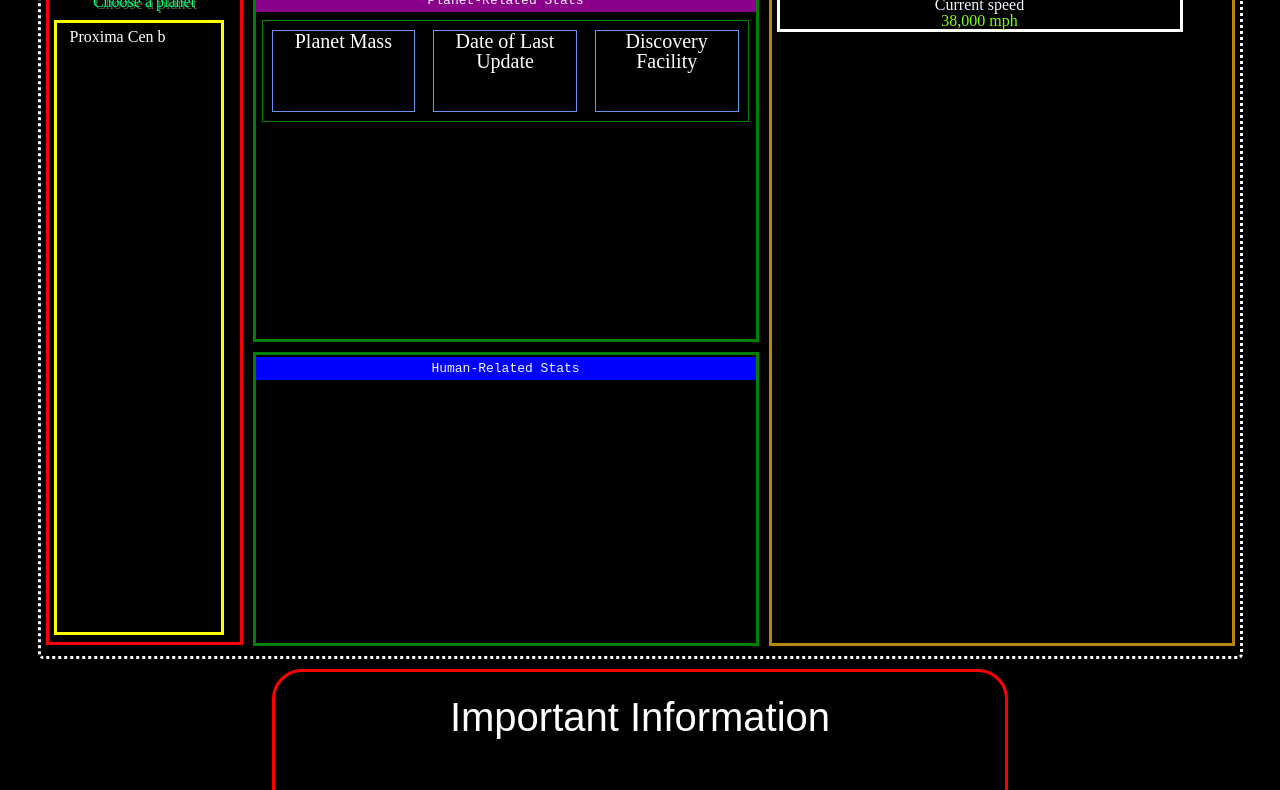
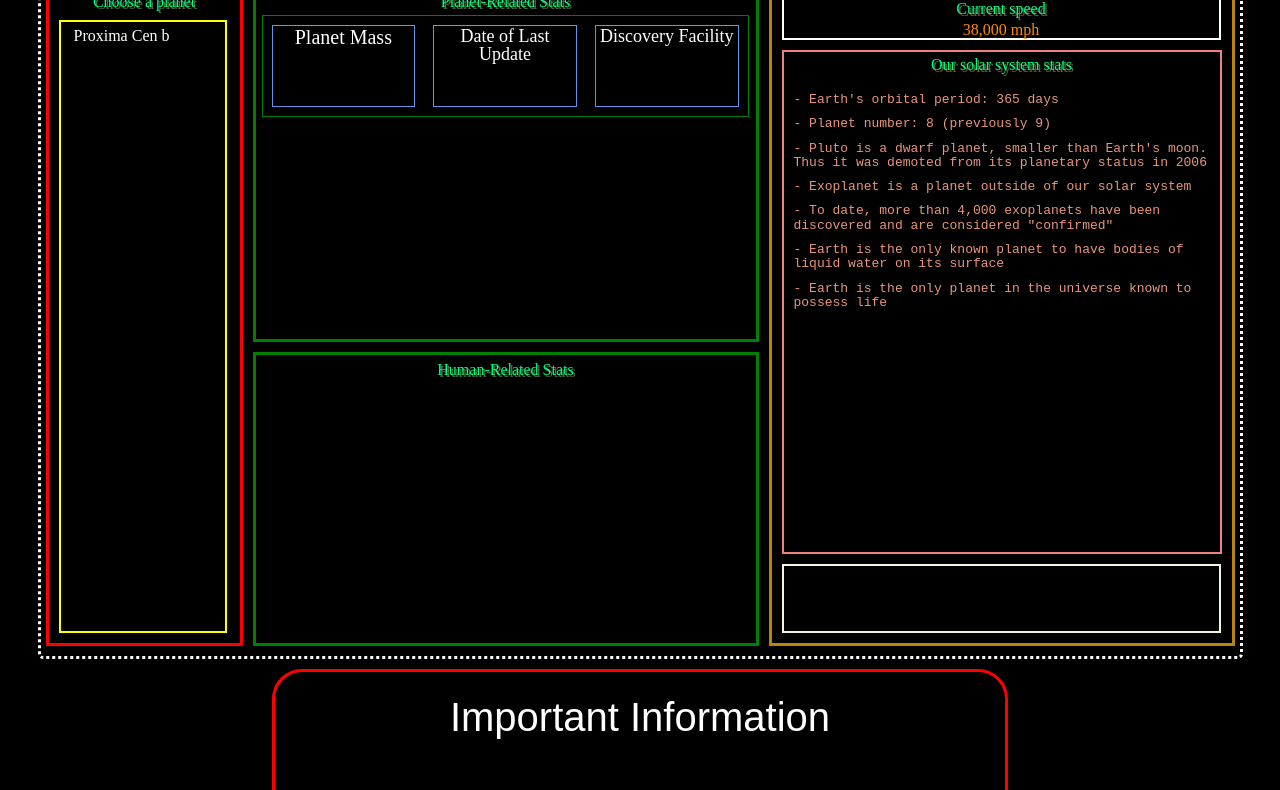
Before and after one commit to alexeysergeev-cm/Space-Traveler, a website built with webpack: page index.html in a window 1280 px wide. Shown: the part 327-1117 px from the top of the page. Built offline with nearby package versions, Linux system fonts and the light colour scheme; files whose address does not match are found by name.

Commit message:
add proper labels

```diff
--- a/css/main.css
+++ b/css/main.css
@@ -154,7 +154,7 @@ body {
   width: 191px;
   border: 3px solid rgb(255 0 0);
   margin: 5px;
-  height: 653px;
+  height: 654px;
 
 }
 
@@ -169,7 +169,7 @@ body {
 .planets-list{
   color: white;
   overflow: scroll;
-  border: 3px solid rgb(255 255 0);
+  border: 2px solid rgb(255 255 0);
   padding: 2px;
   margin: 5px;
   display: flex;
@@ -178,10 +178,11 @@ body {
   padding-left: 5px;
   line-height: 1.5;
   height: 605px;
+  margin-left: 10px;
+
 }
 
 .switch-controller{
-  /* border: 2px solid rgb(100 149 237); */
   display: flex;
   justify-content: space-between;
   margin-top: 9px;
@@ -262,19 +263,32 @@ body {
 }
 
 .data-info{
-  text-align: center;
+  /* text-align: center;
   padding: 5px;
   font-family: monospace;
   background-color: rgb(139 0 139);
-  margin-bottom: 8px;
+  margin-bottom: 8px; */
+  color: rgb(0, 255, 136);
+  text-align: center;
+  padding: 5px;
+  margin: auto;
+  text-shadow: 2px 2px 0px darkolivegreen;
 }
 
+
+
+
 .other-info{
-  text-align: center;
+  /* text-align: center;
   padding: 5px;
   font-family: monospace;
   background-color: rgb(0 0 255);
-  margin-bottom: 8px;
+  margin-bottom: 8px; */
+  color: rgb(0, 255, 136);
+  text-align: center;
+  padding: 5px;
+  margin: auto;
+  text-shadow: 2px 2px 0px darkolivegreen;
 }
 
 .planet-data{
@@ -292,11 +306,22 @@ body {
 }
 
 .spacecraft-info{
-  width: 400px;
-  border: 3px solid white;
+  width: 435px;
+  border: 2px solid white;
   height: fit-content;
   margin: 5px;
+  margin-left: 10px;
 }
+
+.speed-title{
+  color: rgb(0, 255, 136);
+  text-align: center;
+  padding: 5px;
+  margin: auto;
+  text-shadow: 2px 2px 0px darkolivegreen;
+}
+
+
 
 .speed{
   text-align: center;
@@ -352,11 +377,12 @@ body {
 .planet-mass > h6 {
   color: rgb(255 255 255);
   font-size: 20px;
+  padding: 1px;
 }
 
 .planet-mass > p {
   color: greenyellow;
-  font-size: 19px;
+  font-size: 17px;
   padding-top: 10px;
   font-family: monospace;
 }
@@ -371,12 +397,13 @@ body {
 
 .misc > h6 {
   color: rgb(255 255 255);
-  font-size: 20px;
+  font-size: 18px;
+  padding: 1px;
 }
 
 .misc > p {
-  color: red;
-  font-size: 19px;
+  color: orange;
+  font-size: 17px;
   padding-top: 10px;
   font-family: monospace;
 }
@@ -393,13 +420,15 @@ body {
 
 .facility > h6 {
   color: rgb(255 255 255);
-  font-size: 20px;
+  font-size: 18px;
+  padding: 1px;
+
 }
 
 .facility > p {
   color: orange;
-  font-size: 13px;
-  padding-top: 5px;
+  font-size: 17px;
+  padding-top: 8px;
   font-family: monospace;
 }
 
@@ -408,3 +437,40 @@ body {
   border: 3px solid rgb(184 134 11);
   width: 460px;
 }
+
+.solar-system-stats{
+    border: 2px solid rgb(240 128 128);
+  width: 436px;
+  height: 500px;
+  margin: 10px;
+}
+
+
+.source-info{
+  width: 435px;
+  height: 65px;
+  border: 2px solid rgb(245 245 220);
+  margin: 6px 10px 0 10px;
+}
+
+.solar-title-cont{
+  color: rgb(0, 255, 136);
+  text-align: center;
+  padding: 5px;
+  margin: auto;
+  text-shadow: 2px 2px 0px darkolivegreen;
+}
+
+
+
+.our-solar{
+  font-family: monospace;
+  color: rgb(233 150 122);
+  padding: 10px 5px 0 5px;
+  line-height: 1.1;
+  text-indent: 0px;
+}
+
+.our-solar > p {
+  padding: 5px;
+}
--- a/index.html
+++ b/index.html
@@ -87,7 +87,7 @@
         <div class="data-cont">
           <div class="planet-data">
             <div class='data-info'>
-              <h1 style="color: aliceblue;">Planet-Related Stats</h1>
+              <h1>Planet-Related Stats</h1>
             </div>
             <div class="planet-data-svg">
 
@@ -106,20 +106,37 @@
           </div>
           <div class="other-data">
             <div class="other-info">
-              <h1 style="color: aliceblue;">Human-Related Stats</h1>
+              <h1>Human-Related Stats</h1>
             </div>
 
           </div>
         </div>
         <div class="static-info">
           <div class="spacecraft-info">
-            <div class="speed">
-              <h1 style="color: aliceblue;">Current speed</h1>
+            <div class="speed-title">
+              <h1>Current speed</h1>
             </div>
 
             <div class="speed">
-              <h1 style="color: rgb(127 255 0);">38,000 mph</h1>
+              <h1 style="color: rgb(255 140 0);">38,000 mph</h1>
             </div>
+          </div>
+          <div class="solar-system-stats">
+            <div class="solar-title-cont">
+              <h1>Our solar system stats</h1>
+            </div>
+            <div class="our-solar">
+              <p>- Earth's orbital period: 365 days</p>
+              <p>- Planet number: 8 (previously 9)</p>
+              <p>- Pluto is a dwarf planet, smaller than Earth's moon. Thus it was demoted from its planetary status in 2006</p>
+              <p>- Exoplanet is a planet outside of our solar system</p>
+              <p>- To date, more than 4,000 exoplanets have been discovered and are considered "confirmed"</p>
+              <p>- Earth is the only known planet to have bodies of liquid water on its surface</p>
+              <p>- Earth is the only planet in the universe known to possess life</p>
+            </div>
+          </div>
+          <div class="source-info">
+
           </div>
         </div>
       </div>
```
Also changed, not shown: 2 other files.
